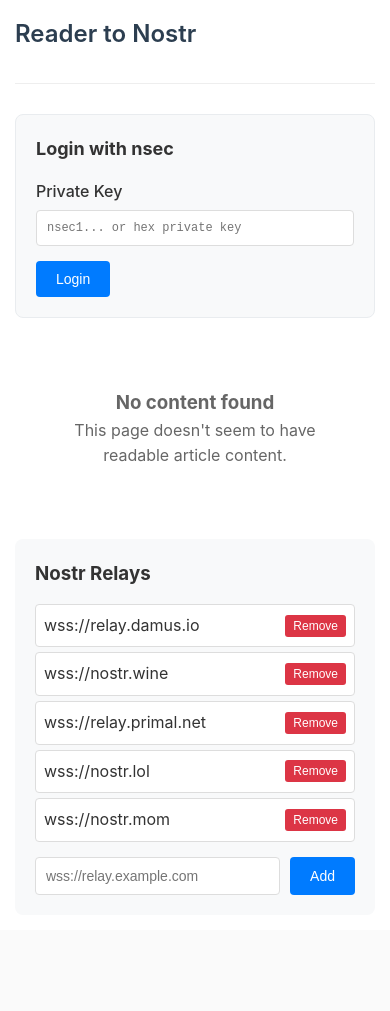
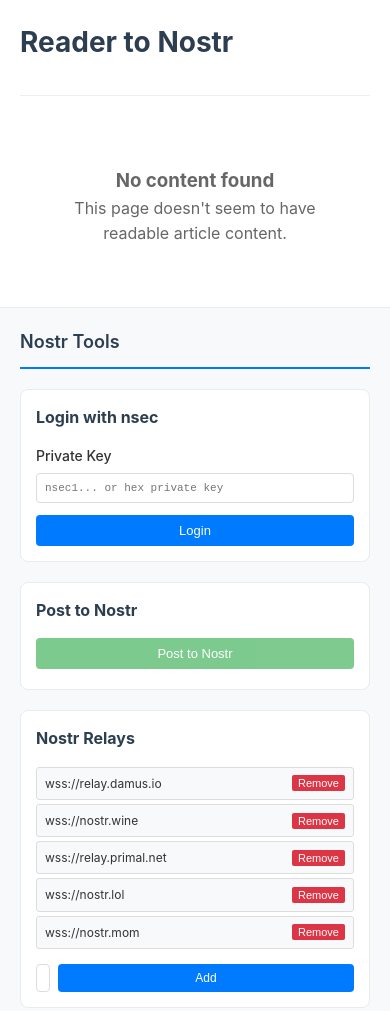
Before and after one commit to vcavallo/ReadToRelay, a browser extension: page reader.html in a window 390 px wide. Before the commit the page ends 930 px from the top, so only its background shows below. Drawn offline with Linux system fonts and the light colour scheme.

Commit message:
Improve reader and layout

```diff
--- a/reader.html
+++ b/reader.html
@@ -16,15 +16,34 @@
       line-height: 1.6;
       color: #333;
       background: #fafafa;
+      display: flex;
+      min-height: 100vh;
     }
 
-    .container {
-      max-width: 800px;
-      margin: 0 auto;
+    .main-content {
+      flex: 1;
+      max-width: none;
+      padding: 40px 60px;
+      background: white;
+      overflow-y: auto;
+    }
+
+    .sidebar {
+      width: 320px;
+      background: #f8f9fa;
+      border-left: 1px solid #e9ecef;
       padding: 20px;
-      background: white;
-      min-height: 100vh;
-      box-shadow: 0 0 20px rgba(0,0,0,0.1);
+      overflow-y: auto;
+      flex-shrink: 0;
+    }
+
+    .sidebar h2 {
+      font-size: 18px;
+      font-weight: 600;
+      margin-bottom: 20px;
+      color: #2c3e50;
+      border-bottom: 2px solid #007bff;
+      padding-bottom: 10px;
     }
 
     .header {
@@ -34,61 +53,64 @@
     }
 
     .header h1 {
-      font-size: 24px;
-      font-weight: 600;
+      font-size: 28px;
+      font-weight: 700;
       margin-bottom: 10px;
       color: #2c3e50;
     }
 
-    .login-section {
-      background: #f8f9fa;
+    .sidebar-section {
+      background: white;
       border: 1px solid #e9ecef;
       border-radius: 8px;
-      padding: 20px;
-      margin-bottom: 30px;
+      padding: 15px;
+      margin-bottom: 20px;
     }
 
-    .login-section.logged-in {
+    .sidebar-section.logged-in {
       background: #d4edda;
       border-color: #c3e6cb;
     }
 
-    .login-section h3 {
+    .sidebar-section h3 {
       margin-bottom: 15px;
-      font-size: 18px;
+      font-size: 16px;
+      color: #2c3e50;
     }
 
     .form-group {
-      margin-bottom: 15px;
+      margin-bottom: 12px;
     }
 
     .form-group label {
       display: block;
       margin-bottom: 5px;
       font-weight: 500;
+      font-size: 14px;
     }
 
     .form-control {
       width: 100%;
-      padding: 10px;
+      padding: 8px;
       border: 1px solid #ddd;
       border-radius: 4px;
-      font-size: 14px;
+      font-size: 13px;
     }
 
     .form-control[type="password"] {
       font-family: monospace;
-      font-size: 12px;
+      font-size: 11px;
     }
 
     .btn {
-      padding: 10px 20px;
+      padding: 8px 16px;
       border: none;
       border-radius: 4px;
       cursor: pointer;
-      font-size: 14px;
+      font-size: 13px;
       font-weight: 500;
       transition: background-color 0.2s;
+      width: 100%;
     }
 
     .btn-primary {
@@ -139,21 +161,17 @@
       display: none;
     }
 
-    .article-section {
+    .article-meta {
+      border-bottom: 2px solid #eee;
+      padding-bottom: 20px;
       margin-bottom: 30px;
-    }
-
-    .article-meta {
-      background: #f8f9fa;
-      padding: 15px;
-      border-radius: 8px;
-      margin-bottom: 20px;
-      border-left: 4px solid #007bff;
     }
 
     .article-meta h2 {
       margin-bottom: 10px;
-      font-size: 20px;
+      font-size: 32px;
+      font-weight: 700;
+      line-height: 1.2;
       color: #2c3e50;
     }
 
@@ -165,25 +183,40 @@
 
     .article-meta .byline {
       color: #666;
-      font-size: 14px;
-      margin-top: 5px;
+      font-size: 16px;
+      margin-top: 8px;
+      font-style: italic;
     }
 
     .article-content {
-      font-size: 16px;
-      line-height: 1.8;
+      font-size: 18px;
+      line-height: 1.7;
       color: #2c3e50;
+      max-width: 680px;
     }
 
     .article-content h1,
     .article-content h2,
     .article-content h3 {
-      margin: 30px 0 15px 0;
+      margin: 32px 0 16px 0;
       line-height: 1.3;
+      color: #1a1a1a;
+    }
+
+    .article-content h1 {
+      font-size: 28px;
+    }
+
+    .article-content h2 {
+      font-size: 24px;
+    }
+
+    .article-content h3 {
+      font-size: 20px;
     }
 
     .article-content p {
-      margin-bottom: 16px;
+      margin-bottom: 20px;
     }
 
     .article-content img {
@@ -252,24 +285,6 @@
       }
     }
 
-    .post-section {
-      background: #f8f9fa;
-      padding: 20px;
-      border-radius: 8px;
-      border: 1px solid #e9ecef;
-    }
-
-    .relays-section {
-      margin-top: 30px;
-      padding: 20px;
-      background: #f8f9fa;
-      border-radius: 8px;
-    }
-
-    .relays-section h3 {
-      margin-bottom: 15px;
-    }
-
     .relay-list {
       list-style: none;
       margin-bottom: 15px;
@@ -279,30 +294,38 @@
       display: flex;
       justify-content: space-between;
       align-items: center;
-      padding: 8px;
-      background: white;
+      padding: 6px 8px;
+      background: #f8f9fa;
       border: 1px solid #ddd;
-      border-radius: 4px;
-      margin-bottom: 5px;
+      border-radius: 3px;
+      margin-bottom: 4px;
+      font-size: 12px;
     }
 
     .relay-list button {
       background: #dc3545;
       color: white;
       border: none;
-      padding: 4px 8px;
-      border-radius: 3px;
+      padding: 2px 6px;
+      border-radius: 2px;
       cursor: pointer;
-      font-size: 12px;
+      font-size: 11px;
     }
 
     .add-relay {
       display: flex;
-      gap: 10px;
+      gap: 8px;
     }
 
     .add-relay input {
       flex: 1;
+      font-size: 12px;
+      padding: 6px;
+    }
+
+    .add-relay button {
+      padding: 6px 12px;
+      font-size: 12px;
     }
 
     .error-state {
@@ -317,40 +340,37 @@
       color: #666;
     }
 
-    @media (max-width: 600px) {
-      .container {
-        margin: 0;
-        padding: 15px;
+    @media (max-width: 768px) {
+      body {
+        flex-direction: column;
+      }
+
+      .main-content {
+        padding: 20px;
+      }
+
+      .sidebar {
+        width: 100%;
+        border-left: none;
+        border-top: 1px solid #e9ecef;
+        order: 2;
       }
 
       .article-content {
-        font-size: 15px;
+        font-size: 16px;
+        max-width: 100%;
+      }
+
+      .article-meta h2 {
+        font-size: 24px;
       }
     }
   </style>
 </head>
 <body>
-  <div class="container">
+  <div class="main-content">
     <div class="header">
       <h1>Reader to Nostr</h1>
-    </div>
-
-    <div id="login-section" class="login-section">
-      <div id="login-form">
-        <h3>Login with nsec</h3>
-        <div class="form-group">
-          <label for="nsec-input">Private Key</label>
-          <input type="password" id="nsec-input" class="form-control" placeholder="nsec1... or hex private key" />
-          <div id="login-error" class="error-message"></div>
-        </div>
-        <button id="login-btn" class="btn btn-primary">Login</button>
-      </div>
-
-      <div id="logged-in-status" class="hidden">
-        <h3>✓ Logged in</h3>
-        <p id="pubkey-display" style="font-size: 14px; word-break: break-all; margin: 10px 0;"></p>
-        <button id="logout-btn" class="btn btn-secondary">Logout</button>
-      </div>
     </div>
 
     <div id="loading" class="loading">
@@ -367,7 +387,7 @@
       <p>This page doesn't seem to have readable article content.</p>
     </div>
 
-    <div id="article-section" class="article-section hidden">
+    <div id="article-section" class="hidden">
       <div class="article-meta">
         <h2 id="article-title"></h2>
         <div id="article-byline" class="byline"></div>
@@ -375,14 +395,37 @@
       </div>
 
       <div id="article-content" class="article-content"></div>
+    </div>
+  </div>
 
-      <div class="post-section">
-        <button id="post-btn" class="btn btn-success" disabled>Post to Nostr</button>
-        <div id="post-status" class="success-message"></div>
+  <div class="sidebar">
+    <h2>Nostr Tools</h2>
+
+    <div id="login-section" class="sidebar-section">
+      <div id="login-form">
+        <h3>Login with nsec</h3>
+        <div class="form-group">
+          <label for="nsec-input">Private Key</label>
+          <input type="password" id="nsec-input" class="form-control" placeholder="nsec1... or hex private key" />
+          <div id="login-error" class="error-message"></div>
+        </div>
+        <button id="login-btn" class="btn btn-primary">Login</button>
+      </div>
+
+      <div id="logged-in-status" class="hidden">
+        <h3>✓ Logged in</h3>
+        <p id="pubkey-display" style="font-size: 12px; word-break: break-all; margin: 10px 0;"></p>
+        <button id="logout-btn" class="btn btn-secondary">Logout</button>
       </div>
     </div>
 
-    <div id="relays-section" class="relays-section">
+    <div class="sidebar-section">
+      <h3>Post to Nostr</h3>
+      <button id="post-btn" class="btn btn-success" disabled>Post to Nostr</button>
+      <div id="post-status" class="success-message"></div>
+    </div>
+
+    <div class="sidebar-section">
       <h3>Nostr Relays</h3>
       <ul id="relay-list" class="relay-list"></ul>
       <div class="add-relay">
```
